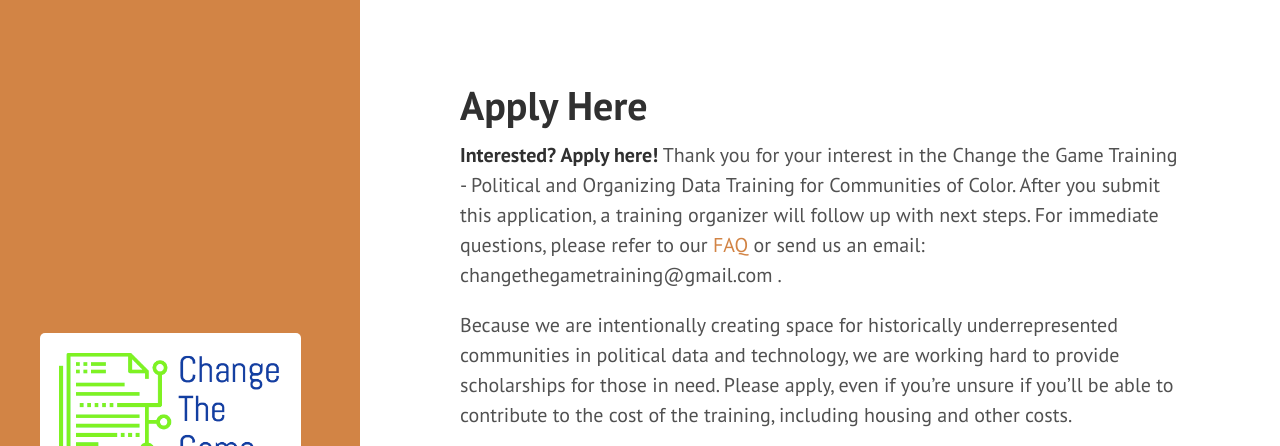
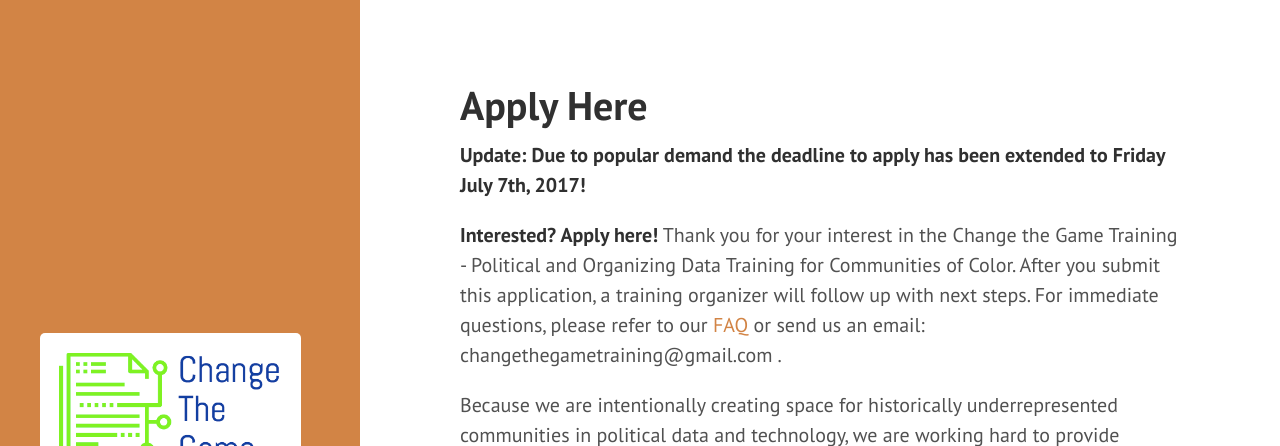
Before and after one commit to anniejw6/changethegame_site, a Jekyll site: the page built from apply.md, in a window 1280 px wide and 900 px high, cut to the strip 0-446 px from the top of the window. Built offline with Jekyll 4.4.1, drawn with Linux system fonts in a browser that asks for light colours.

Commit message:
Update apply.md

```diff
--- a/apply.md
+++ b/apply.md
@@ -2,6 +2,8 @@
 layout: page
 title: Apply Here
 ---
+**Update: Due to popular demand the deadline to apply has been extended to Friday July 7th, 2017!**
+
 **Interested? Apply here!**
 Thank you for your interest in the Change the Game Training -  Political and Organizing Data Training for Communities of Color. After you submit this application, a training organizer will follow up with next steps. For immediate questions, please refer to our [FAQ](http://changethegame.io/info/) or send us an email: changethegametraining@gmail.com .
 
```
